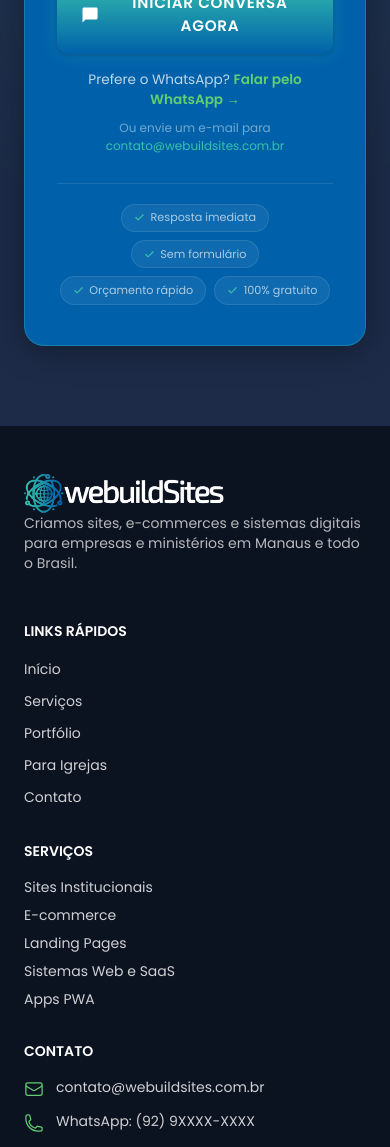
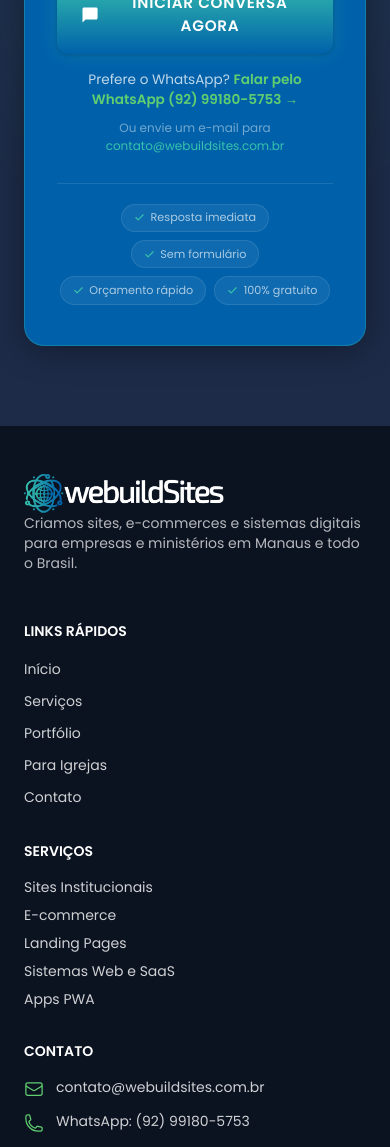
Before and after one commit to helenilsoon/webuildsites, a Next.js app: page / in a window 390 px wide. Shown: the part 10850-11997 px from the top of the page. Built offline with nearby package versions, Linux system fonts and the light colour scheme; no server answers; the database is empty.

Commit message:
fix: update WhatsApp contact links and telephone schema with official number

```diff
--- a/app/components/ContactForm.tsx
+++ b/app/components/ContactForm.tsx
@@ -196,14 +196,13 @@
               <p style={{ fontSize: "0.85rem", color: "rgba(255,255,255,0.75)", marginBottom: "0.5rem" }}>
                 Prefere o WhatsApp?{" "}
                 <a
-                  href="https://wa.me/5592XXXXXXXXX"
+                  href="https://wa.me/5592991805753?text=Ol%C3%A1!%20Vim%20pelo%20site%20e%20gostaria%20de%20um%20or%C3%A7amento."
                   target="_blank"
                   rel="noopener noreferrer"
-                  aria-label="Abrir conversa no WhatsApp"
+                  aria-label="Abrir conversa no WhatsApp (92) 99180-5753"
                   style={{ color: "#61ce70", textDecoration: "none", fontWeight: 600 }}
                 >
-                  {/* TODO: substituir 5592XXXXXXXXX pelo número real */}
-                  Falar pelo WhatsApp →
+                  Falar pelo WhatsApp (92) 99180-5753 →
                 </a>
               </p>
 
--- a/app/components/Footer.tsx
+++ b/app/components/Footer.tsx
@@ -81,15 +81,14 @@
               </li>
               <li className="flex items-start gap-3">
                 <PhoneIcon className="w-5 h-5 text-[#61ce70] flex-shrink-0 mt-0.5" />
-                {/* TODO: substituir pelo número real */}
                 <a
-                  href="https://wa.me/5592XXXXXXXXX"
+                  href="https://wa.me/5592991805753?text=Ol%C3%A1!%20Vim%20pelo%20site%20e%20gostaria%20de%20um%20or%C3%A7amento."
                   target="_blank"
                   rel="noopener noreferrer"
-                  aria-label="Falar pelo WhatsApp"
+                  aria-label="Falar pelo WhatsApp (92) 99180-5753"
                   className="text-sm hover:text-[#61ce70] transition-colors"
                 >
-                  WhatsApp: (92) 9XXXX-XXXX
+                  WhatsApp: (92) 99180-5753
                 </a>
               </li>
               <li className="flex items-start gap-3">
--- a/app/igrejas/page.tsx
+++ b/app/igrejas/page.tsx
@@ -60,7 +60,7 @@
     description:
       'SaaS para campanhas de arrecadação com PIX automático. Ideal para eventos, projetos missionários e causas comunitárias.',
     tags: ['SaaS', 'PIX Integrado', 'Dashboard', 'Next.js'],
-    link: 'https://myrifa.vercel.app',
+    link: 'https://myrifa.com.br/',
     gradient: 'from-[#0061aa] to-[#36c2ac]',
   },
 ];
@@ -85,9 +85,8 @@
                 pastoral completo.
               </p>
               <div className="flex flex-col sm:flex-row gap-4 justify-center">
-                {/* TODO: substituir pelo número real */}
                 <a
-                  href="https://wa.me/5592XXXXXXXXX"
+                  href="https://wa.me/5592991805753?text=Ol%C3%A1!%20Gostaria%20de%20saber%20mais%20sobre%20tecnologia%20para%20igrejas."
                   target="_blank"
                   rel="noopener noreferrer"
                   className="btn-primary inline-flex items-center justify-center gap-2"
@@ -194,9 +193,8 @@
                 Atendimento direto, sem burocracia. Conte o que sua igreja
                 precisa e montamos uma proposta.
               </p>
-              {/* TODO: substituir pelo número real */}
               <a
-                href="https://wa.me/5592XXXXXXXXX"
+                href="https://wa.me/5592991805753?text=Ol%C3%A1!%20Gostaria%20de%20uma%20proposta%20de%20tecnologia%20para%20minha%20igreja."
                 target="_blank"
                 rel="noopener noreferrer"
                 className="btn-primary inline-flex items-center justify-center gap-2"
--- a/app/layout.tsx
+++ b/app/layout.tsx
@@ -83,8 +83,7 @@
                 'Criação de sites, e-commerces e sistemas digitais para empresas e ministérios em Manaus e todo o Brasil',
               url: 'https://webuildsites.com.br',
               email: 'contato@webuildsites.com.br',
-              // TODO: substituir pelo número real
-              telephone: '+55-92-XXXXX-XXXX',
+              telephone: '+55-92-99180-5753',
               address: {
                 '@type': 'PostalAddress',
                 addressLocality: 'Manaus',
```
